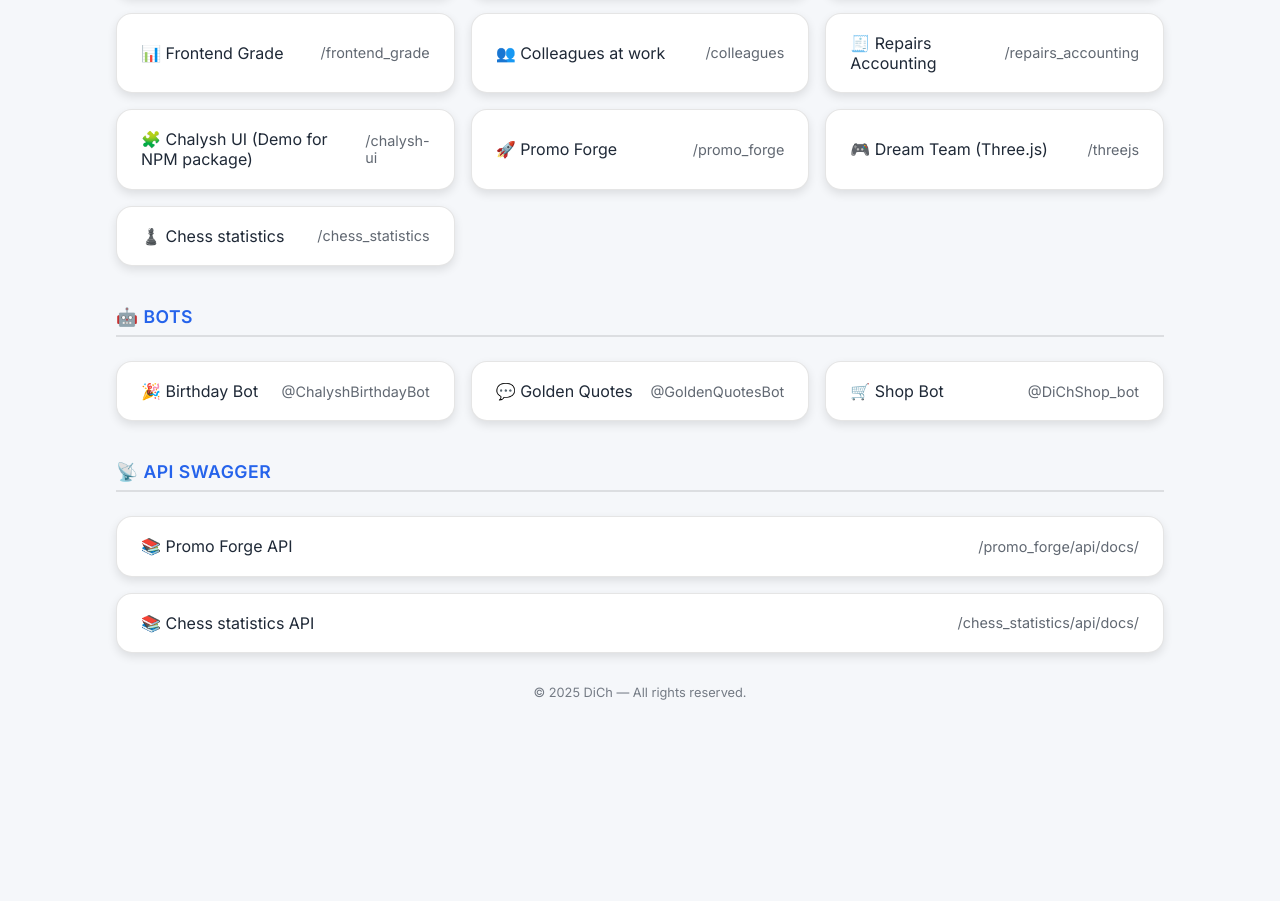
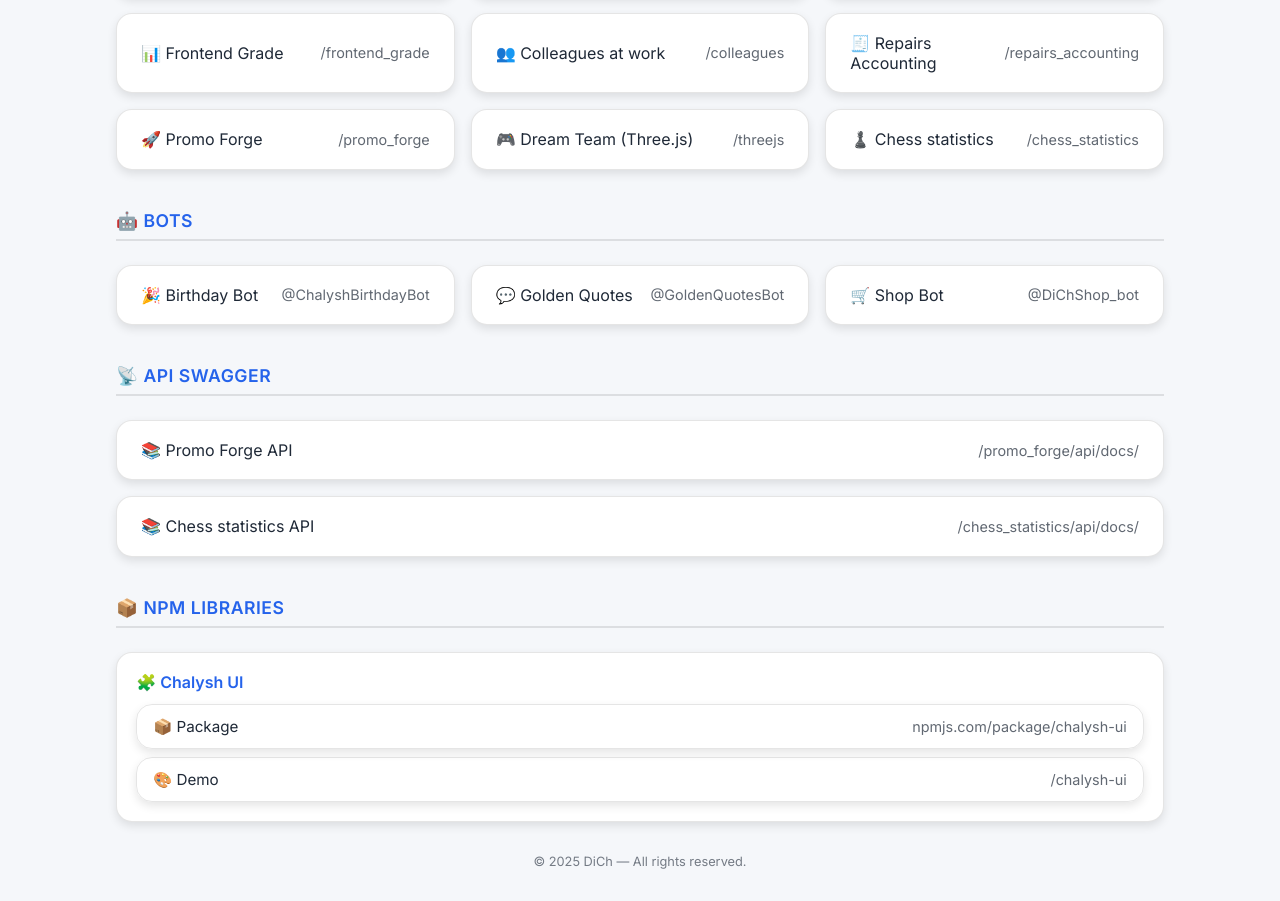
Before and after one commit to dimonss/navigationPage, a website: page index.html in a window 1280 px wide. Shown: the part 355-1256 px from the top of the page. Before the commit the page ends 1087 px from the top, so only its background shows below. Drawn offline with Linux system fonts and the light colour scheme.

Commit message:
add 📦NPM Libraries part

```diff
--- a/index.html
+++ b/index.html
@@ -133,6 +133,49 @@
     a span {
       font-size: 0.9rem;
       opacity: 0.7;
+    }
+
+    .library-group {
+      background: var(--card-bg);
+      border-radius: var(--radius);
+      padding: 1.2rem;
+      border: 1px solid var(--border);
+      box-shadow: 0 4px 10px var(--shadow);
+      transition: transform var(--transition), box-shadow var(--transition), border-color var(--transition);
+    }
+
+    .library-group:hover {
+      transform: translateY(-2px);
+      box-shadow: 0 6px 15px var(--shadow);
+    }
+
+    .library-group-title {
+      font-size: 1rem;
+      font-weight: 600;
+      color: var(--accent);
+      margin-bottom: 0.75rem;
+      display: flex;
+      align-items: center;
+      gap: 0.5rem;
+    }
+
+    .library-links {
+      display: flex;
+      flex-direction: column;
+      gap: 0.5rem;
+    }
+
+    .library-links a {
+      background: transparent;
+      padding: 0.75rem 1rem;
+      margin: 0;
+      border: 1px solid var(--border);
+      font-size: 0.95rem;
+    }
+
+    .library-links a:hover {
+      background: var(--accent);
+      border-color: var(--accent);
     }
 
     .language-switcher {
@@ -344,6 +387,20 @@
         margin-top: 0.25rem;
       }
 
+      .library-group {
+        padding: 1rem;
+      }
+
+      .library-group-title {
+        font-size: 0.95rem;
+        margin-bottom: 0.5rem;
+      }
+
+      .library-links a {
+        padding: 0.6rem 0.8rem;
+        font-size: 0.9rem;
+      }
+
       footer {
         font-size: 0.75rem;
         margin-top: 1.5rem;
@@ -407,7 +464,6 @@
         <a href="/frontend_grade" target="_blank" data-i18n="frontend_grade">📊 Frontend Grade <span>/frontend_grade</span></a>
         <a href="/colleagues" target="_blank" data-i18n="colleagues">👥 Colleagues <span>/colleagues</span></a>
         <a href="/repairs_accounting" target="_blank" data-i18n="repairs_accounting">🧾 Repairs Accounting <span>/repairs_accounting</span></a>
-        <a href="/chalysh-ui" target="_blank" data-i18n="chalysh_ui">🧩 Chalysh UI <span>/chalysh-ui</span></a>
         <a href="/promo_forge" target="_blank" data-i18n="promo_forge">🚀 Promo Forge <span>/promo_forge</span></a>
         <a href="/threejs" target="_blank" data-i18n="threejs">🎮 Three.js Experiments <span>/threejs</span></a>
         <a href="/chess_statistics" target="_blank" data-i18n="chess_statistics">♙ Chess statistics <span>/chess_statistics</span></a>
@@ -435,6 +491,20 @@
       </div>
     </div>
 
+    <!-- NPM библиотеки -->
+    <div class="category">
+      <h3 class="category-title" data-i18n="category_npm">📦 NPM библиотеки</h3>
+      <div class="category-links">
+        <div class="library-group">
+          <div class="library-group-title" data-i18n="chalysh_ui_title">🧩 Chalysh UI</div>
+          <div class="library-links">
+            <a href="https://www.npmjs.com/package/chalysh-ui" target="_blank" data-i18n="chalysh_ui_package">📦 Пакет <span>npmjs.com/package/chalysh-ui</span></a>
+            <a href="/chalysh-ui" target="_blank" data-i18n="chalysh_ui_demo">🎨 Демо <span>/chalysh-ui</span></a>
+          </div>
+        </div>
+      </div>
+    </div>
+
   </div>
   <footer data-i18n="footer">
     © 2025 DiCh — All rights reserved.
@@ -445,6 +515,7 @@
       ru: {
         title: 'Мои проекты',
         category_web: '🌐 Веб проекты',
+        category_npm: '📦 NPM библиотеки',
         category_bots: '🤖 Боты',
         category_api: '📡 API Swagger',
         shop: '🛍️ Магазин',
@@ -460,7 +531,9 @@
         frontend_grade: '📊 Frontend Grade',
         colleagues: '👥 Коллеги на работе',
         repairs_accounting: '🧾 Repairs Accounting',
-        chalysh_ui: '🧩 Chalysh UI (Демка NPM Пакета)',
+        chalysh_ui_title: '🧩 Chalysh UI',
+        chalysh_ui_package: '🛍️ Пакет',
+        chalysh_ui_demo: '🪧 Демо',
         promo_forge: '🚀 Генератор промо кодов',
         threejs: '🎮 Dream Team (Three.js)',
         chess_statistics: '♟️ Статистика шахматных партий',
@@ -471,6 +544,7 @@
       en: {
         title: 'My Projects',
         category_web: '🌐 Web Projects',
+        category_npm: '📦 NPM Libraries',
         category_bots: '🤖 Bots',
         category_api: '📡 API Swagger',
         shop: '🛍️ Dich Shop',
@@ -486,7 +560,9 @@
         frontend_grade: '📊 Frontend Grade',
         colleagues: '👥 Colleagues at work',
         repairs_accounting: '🧾 Repairs Accounting',
-        chalysh_ui: '🧩 Chalysh UI (Demo for NPM package)',
+        chalysh_ui_title: '🧩 Chalysh UI',
+        chalysh_ui_package: '📦 Package',
+        chalysh_ui_demo: '🎨 Demo',
         promo_forge: '🚀 Promo Forge',
         threejs: '🎮 Dream Team (Three.js)',
         chess_statistics: '♟️ Chess statistics',
@@ -516,8 +592,8 @@
             const span = element.querySelector('span');
             const path = span ? span.textContent : '';
             element.innerHTML = translations[lang][key] + (span ? ` <span>${path}</span>` : '');
-          } else if (element.tagName === 'H3') {
-            // Для заголовков категорий
+          } else if (element.tagName === 'H3' || element.classList.contains('library-group-title')) {
+            // Для заголовков категорий и библиотек
             element.textContent = translations[lang][key];
           } else {
             element.textContent = translations[lang][key];
```
